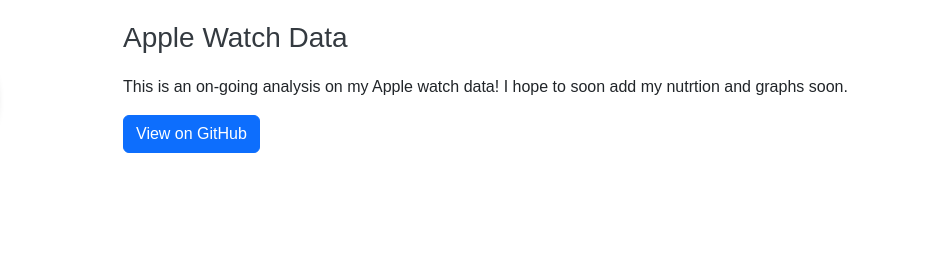
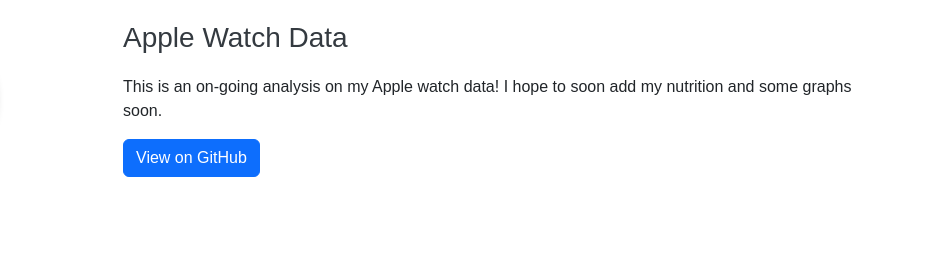
Before and after one commit to Oliver-Jeves99/Oliver.Jeves, a plain HTML site: page python.html in a window 1280 px wide. Shown: the part 499-779 px from the top of the page, 339-1280 px from the left. Drawn offline with nearby package versions, Linux system fonts and the light colour scheme.

Commit message:
final push

```diff
--- a/python.html
+++ b/python.html
@@ -56,7 +56,7 @@
             </div>
             <div class="col-md-8">
                 <h3>Apple Watch Data</h3>
-                <p>This is an on-going analysis on my Apple watch data! I hope to soon add my nutrtion and graphs soon.</p>
+                <p>This is an on-going analysis on my Apple watch data! I hope to soon add my nutrition and some graphs soon.</p>
                 <a href="https://github.com/Oliver-Jeves99/Apple-Data-Analysis" class="btn btn-primary" target="_blank">View on GitHub</a>
             </div>
         </div>
```
